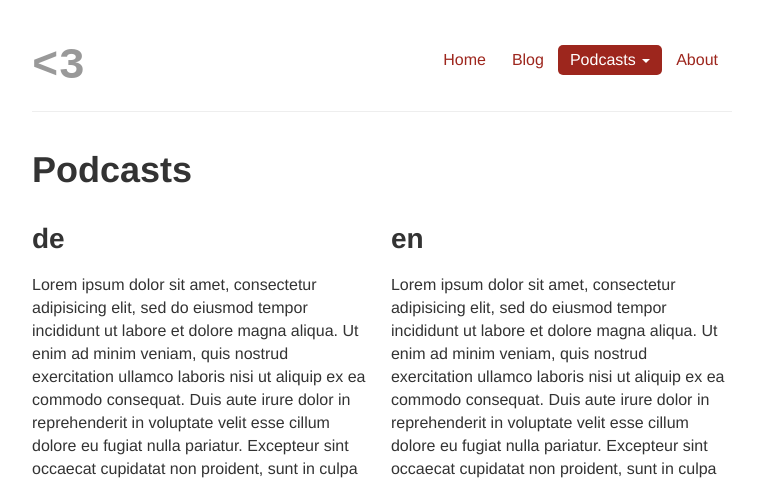
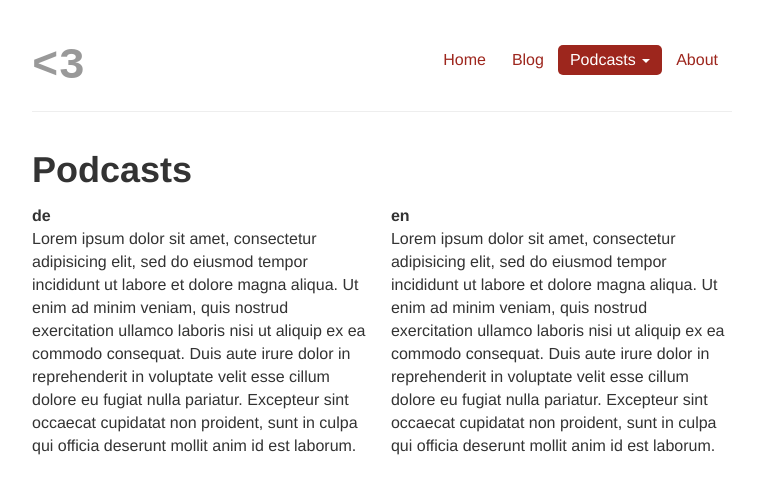
Before and after one commit to pattex/kleinerdrei.net, a Jekyll site: the page built from podcasts.md, in a window 1280 px wide. Shown: the top 483 px of the page, without its empty margins (258-1021 px from the left). Built offline with Jekyll 4.4.1, drawn with Linux system fonts in a browser that asks for light colours; comment, search, counter and statistics services are not loaded.

Commit message:
Minor changes…

```diff
--- a/podcasts.md
+++ b/podcasts.md
@@ -5,7 +5,7 @@ title: Podcasts
 ## Podcasts
 <div class="row-fluid">
   <div class="span6">
-    <h3>de</h3>
+    <strong>de</strong>
     <p>
       Lorem ipsum dolor sit amet, consectetur adipisicing elit, sed do eiusmod
       tempor incididunt ut labore et dolore magna aliqua. Ut enim ad minim veniam,
@@ -16,7 +16,7 @@ title: Podcasts
     </p>
   </div>
   <div class="span6">
-    <h3>en</h3>
+    <strong>en</strong>
     <p>
       Lorem ipsum dolor sit amet, consectetur adipisicing elit, sed do eiusmod
       tempor incididunt ut labore et dolore magna aliqua. Ut enim ad minim veniam,
```
Also changed, not shown: other parts of podcasts.md (+1 -0 lines).
